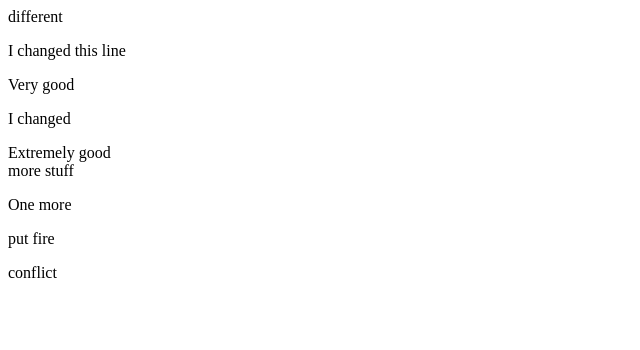
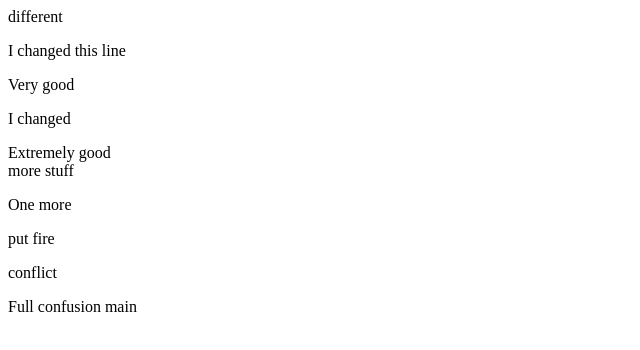
Before and after one commit to zanettifabricio/TEST1, a plain HTML site: page index.html in a window 1280 px wide. Shown: the whole page, without its empty margins (0-640 px from the left). Drawn offline with Linux system fonts and the light colour scheme.

Commit message:
Main mess

```diff
--- a/index.html
+++ b/index.html
@@ -15,5 +15,5 @@
 
     <p>conflict</p>
 
-
+    <p>Full confusion main</p>
 </html>
```
